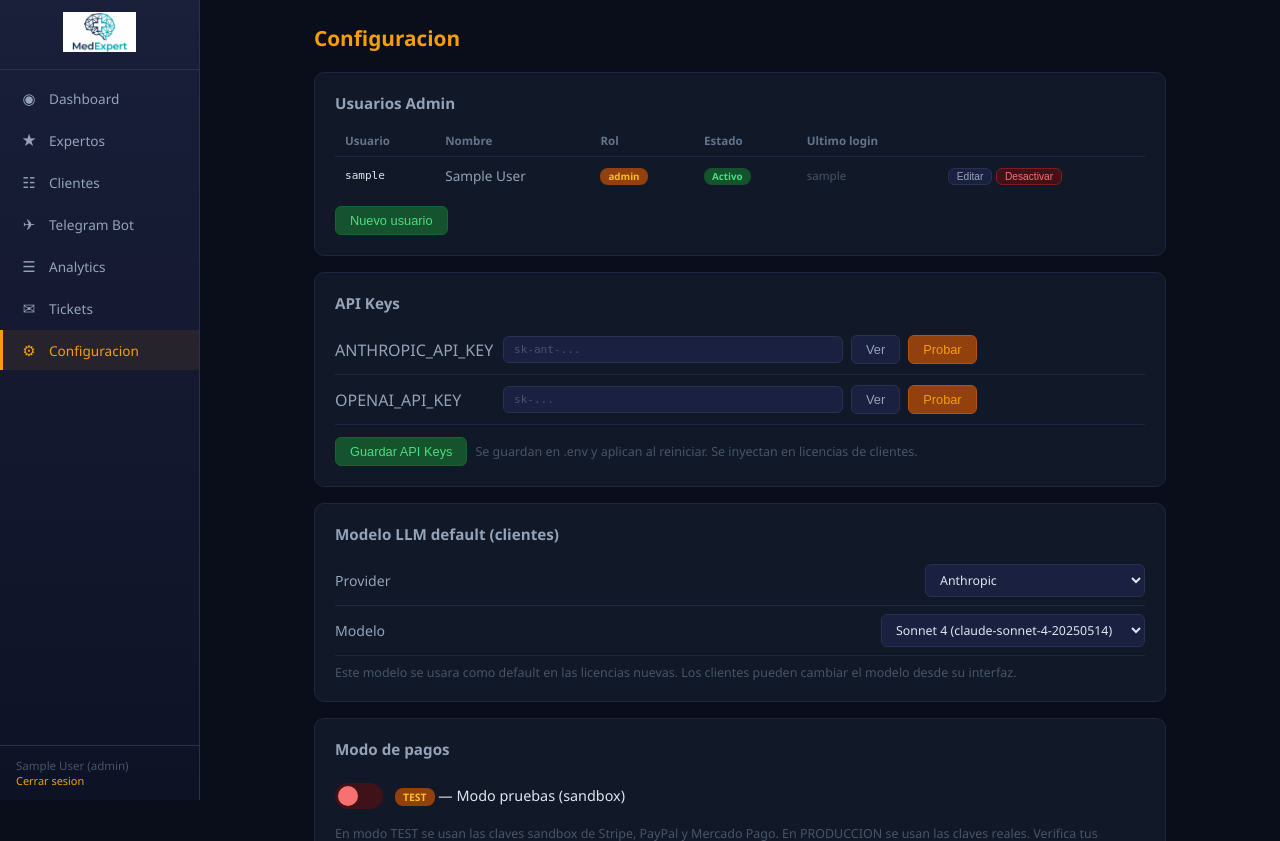
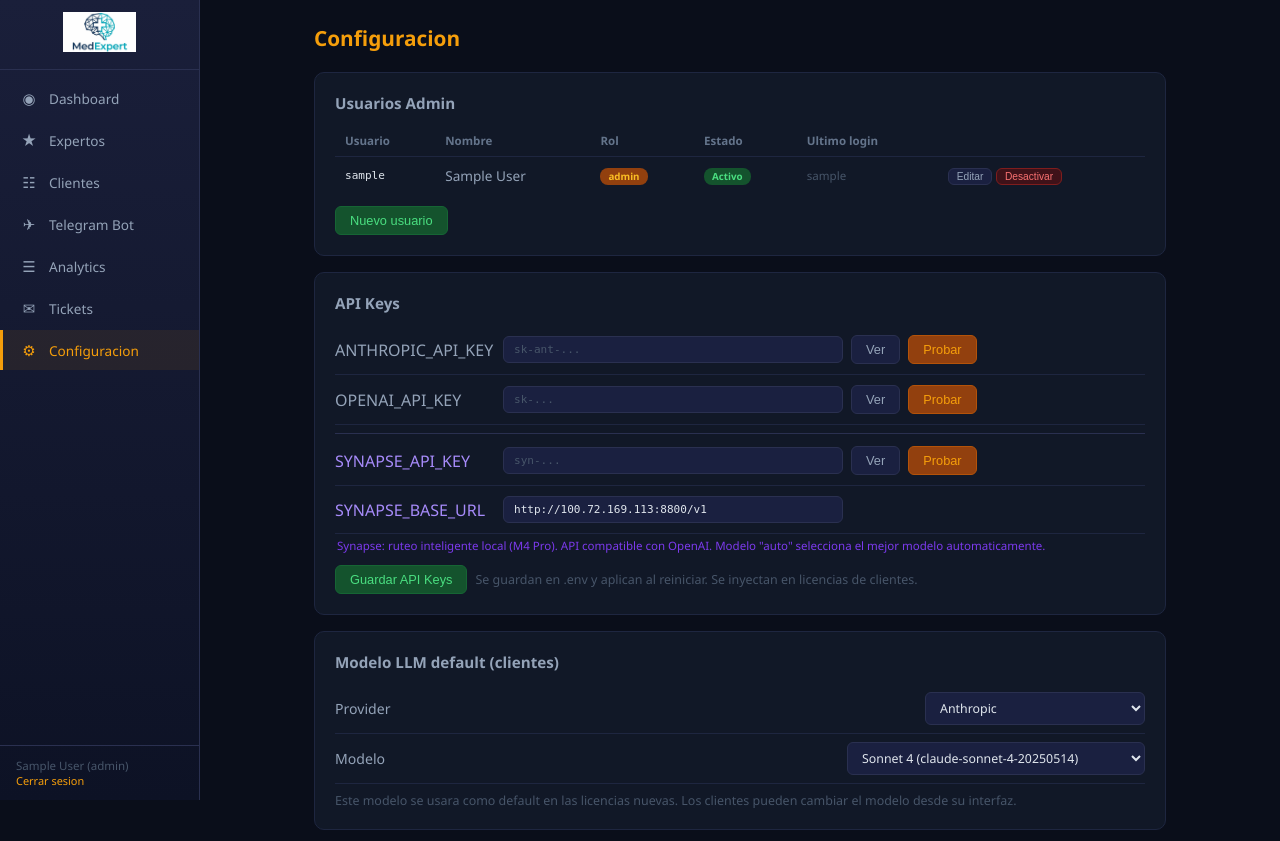
Before and after one commit to jmfraga/medexpert-admin, a FastAPI app: page /config in a window 1280 px wide. Shown: the top 841 px of the page. Run offline with FastAPI, Linux system fonts and the light colour scheme; the visitor is signed in with stand-in values (Sample User, id 1); data comes from the database, SQL or seed files in the repository; tables that the repository leaves empty hold one stand-in row (values such as "Sample post").

Commit message:
Add Synapse provider to admin config, SAER/SBAR response format
- Synapse: OpenAI-compatible API on M4 Pro with intelligent routing (model "auto")
- Admin config: API key + base URL fields, test button, provider selector
- bot_brain: Synapse support in _init_client and _build_client
- SAER format: all responses structured as Situacion, Antecedentes, Evaluacion, Recomendaciones
- Updated system prompts and user messages for both initial query and deepening

Co-Authored-By: Claude Opus 4.6 (1M context) <noreply@anthropic.com>

```diff
--- a/app.py
+++ b/app.py
@@ -790,6 +790,11 @@ AVAILABLE_MODELS = {
     "groq": [
         {"id": "openai/gpt-oss-120b", "name": "GPT-OSS 120B"},
         {"id": "openai/gpt-oss-20b", "name": "GPT-OSS 20B"},
+    ],
+    "synapse": [
+        {"id": "auto", "name": "Auto (ruteo inteligente)"},
+        {"id": "qwen3.5-35b-a3b", "name": "Qwen 3.5 35B-A3B (local)"},
+        {"id": "gpt-oss-20b", "name": "GPT-OSS 20B (local)"},
     ],
 }
 
@@ -1104,6 +1109,7 @@ async def config_page(request: Request):
     settings = db.get_all_settings()
     has_anthropic = bool(os.getenv("ANTHROPIC_API_KEY"))
     has_openai = bool(os.getenv("OPENAI_API_KEY"))
+    has_synapse = bool(os.getenv("SYNAPSE_API_KEY"))
     default_provider = settings.get("default_provider", "anthropic" if has_anthropic else "openai")
     default_model = settings.get("default_model", "claude-sonnet-4-20250514" if has_anthropic else "gpt-4.1")
     # Build available models based on configured keys
@@ -1112,6 +1118,8 @@ async def config_page(request: Request):
         models["anthropic"] = AVAILABLE_MODELS["anthropic"]
     if has_openai:
         models["openai"] = AVAILABLE_MODELS["openai"]
+    if has_synapse:
+        models["synapse"] = AVAILABLE_MODELS["synapse"]
     # Mask keys for display (show first 7 + last 4 chars)
     def mask_key(key: str) -> str:
         if not key or len(key) < 12:
@@ -1120,6 +1128,8 @@ async def config_page(request: Request):
 
     anthropic_raw = os.getenv("ANTHROPIC_API_KEY", "")
     openai_raw = os.getenv("OPENAI_API_KEY", "")
+    synapse_raw = os.getenv("SYNAPSE_API_KEY", "")
+    synapse_url = os.getenv("SYNAPSE_BASE_URL", "http://100.72.169.113:8800/v1")
 
     # Pricing & promotions
     pricing_plans = db.get_all_pricing_plans()
@@ -1135,8 +1145,11 @@ async def config_page(request: Request):
         "api_keys": api_keys,
         "anthropic_key": has_anthropic,
         "openai_key": has_openai,
+        "synapse_key": has_synapse,
         "anthropic_key_masked": mask_key(anthropic_raw),
         "openai_key_masked": mask_key(openai_raw),
+        "synapse_key_masked": mask_key(synapse_raw),
+        "synapse_url": synapse_url,
         "default_provider": default_provider,
         "default_model": default_model,
         "available_models": models,
@@ -1227,12 +1240,16 @@ async def save_api_keys(request: Request):
     data = await request.json()
     anthropic_key = data.get("anthropic_key", "").strip()
     openai_key = data.get("openai_key", "").strip()
+    synapse_key = data.get("synapse_key", "").strip()
+    synapse_url = data.get("synapse_url", "").strip()
 
     # Skip masked values (don't overwrite with asterisks)
     if anthropic_key and not anthropic_key.startswith("sk-"):
         anthropic_key = ""
     if openai_key and not openai_key.startswith("sk-"):
         openai_key = ""
+    if synapse_key and not synapse_key.startswith("syn-"):
+        synapse_key = ""
 
     # Read existing .env
     env_path = Path(".env")
@@ -1259,6 +1276,12 @@ async def save_api_keys(request: Request):
     if openai_key:
         env_lines = update_env(env_lines, "OPENAI_API_KEY", openai_key)
         os.environ["OPENAI_API_KEY"] = openai_key
+    if synapse_key:
+        env_lines = update_env(env_lines, "SYNAPSE_API_KEY", synapse_key)
+        os.environ["SYNAPSE_API_KEY"] = synapse_key
+    if synapse_url:
+        env_lines = update_env(env_lines, "SYNAPSE_BASE_URL", synapse_url)
+        os.environ["SYNAPSE_BASE_URL"] = synapse_url
 
     env_path.write_text("\n".join(env_lines) + "\n")
     return JSONResponse({"ok": True})
@@ -1274,9 +1297,12 @@ async def test_api_connection(request: Request):
 
     # Use provided key or fall back to env
     if not api_key or "*" in api_key:
-        api_key = os.getenv(
-            "ANTHROPIC_API_KEY" if provider == "anthropic" else "OPENAI_API_KEY", ""
-        )
+        if provider == "anthropic":
+            api_key = os.getenv("ANTHROPIC_API_KEY", "")
+        elif provider == "synapse":
+            api_key = os.getenv("SYNAPSE_API_KEY", "")
+        else:
+            api_key = os.getenv("OPENAI_API_KEY", "")
 
     if not api_key:
         return JSONResponse({"ok": False, "error": "No API key"})
@@ -1315,6 +1341,24 @@ async def test_api_connection(request: Request):
                 "response": resp.choices[0].message.content,
                 "time": f"{elapsed:.1f}s",
             })
+        elif provider == "synapse":
+            from openai import OpenAI
+            synapse_url = os.getenv("SYNAPSE_BASE_URL", "http://100.72.169.113:8800/v1")
+            client = OpenAI(base_url=synapse_url, api_key=api_key)
+            resp = client.chat.completions.create(
+                model="auto",
+                max_tokens=10,
+                messages=[{"role": "user", "content": "Responde solo 'OK'"}],
+                timeout=15.0,
+            )
+            elapsed = _time.time() - start
+            model_used = getattr(resp, "model", "auto") or "auto"
+            return JSONResponse({
+                "ok": True,
+                "model": f"Synapse auto → {model_used}",
+                "response": resp.choices[0].message.content,
+                "time": f"{elapsed:.1f}s",
+            })
         else:
             return JSONResponse({"ok": False, "error": f"Provider desconocido: {provider}"})
     except Exception as e:
--- a/templates/config.html
+++ b/templates/config.html
@@ -306,6 +306,24 @@
                 <button class="btn primary" onclick="testApi('openai')">Probar</button>
                 <span class="test-result" id="testOpenaiResult"></span>
             </div>
+            <div class="key-row" style="border-top:1px solid #2a3050; margin-top:8px; padding-top:12px;">
+                <span class="config-label" style="color:#a78bfa;">SYNAPSE_API_KEY</span>
+                <input type="password" class="config-input" id="synapseKey"
+                    value="{{ synapse_key_masked }}"
+                    placeholder="syn-...">
+                <button class="btn" onclick="toggleKeyVisibility('synapseKey')">Ver</button>
+                <button class="btn primary" onclick="testApi('synapse')">Probar</button>
+                <span class="test-result" id="testSynapseResult"></span>
+            </div>
+            <div class="key-row">
+                <span class="config-label" style="color:#a78bfa;">SYNAPSE_BASE_URL</span>
+                <input type="text" class="config-input" id="synapseUrl"
+                    value="{{ synapse_url }}"
+                    placeholder="http://100.72.169.113:8800/v1">
+            </div>
+            <p style="font-size:0.72em; color:#7c3aed; margin-top:4px; padding-left:2px;">
+                Synapse: ruteo inteligente local (M4 Pro). API compatible con OpenAI. Modelo "auto" selecciona el mejor modelo automaticamente.
+            </p>
             <div style="margin-top:12px; display:flex; gap:8px; align-items:center;">
                 <button class="btn success" onclick="saveApiKeys()">Guardar API Keys</button>
                 <span style="font-size:0.78em; color:#475569;">
@@ -614,10 +632,14 @@
         function saveApiKeys() {
             const anthropic = document.getElementById('anthropicKey').value.trim();
             const openai = document.getElementById('openaiKey').value.trim();
+            const synapse = document.getElementById('synapseKey').value.trim();
+            const synapseUrl = document.getElementById('synapseUrl').value.trim();
 
             apiCall('/api/settings/api-keys', 'POST', {
                 anthropic_key: anthropic,
                 openai_key: openai,
+                synapse_key: synapse,
+                synapse_url: synapseUrl,
             }).then(data => {
                 if (data.ok) {
                     const status = document.getElementById('keySaveStatus');
@@ -709,12 +731,10 @@
         }
 
         function testApi(provider) {
-            const resultEl = document.getElementById(
-                provider === 'anthropic' ? 'testAnthropicResult' : 'testOpenaiResult'
-            );
-            const keyInput = document.getElementById(
-                provider === 'anthropic' ? 'anthropicKey' : 'openaiKey'
-            );
+            const resultMap = { anthropic: 'testAnthropicResult', openai: 'testOpenaiResult', synapse: 'testSynapseResult' };
+            const keyMap = { anthropic: 'anthropicKey', openai: 'openaiKey', synapse: 'synapseKey' };
+            const resultEl = document.getElementById(resultMap[provider]);
+            const keyInput = document.getElementById(keyMap[provider]);
             const key = keyInput.value.trim();
 
             resultEl.textContent = 'Probando...';
```
Also changed, not shown: bot_brain.py (+59 -20 lines).
